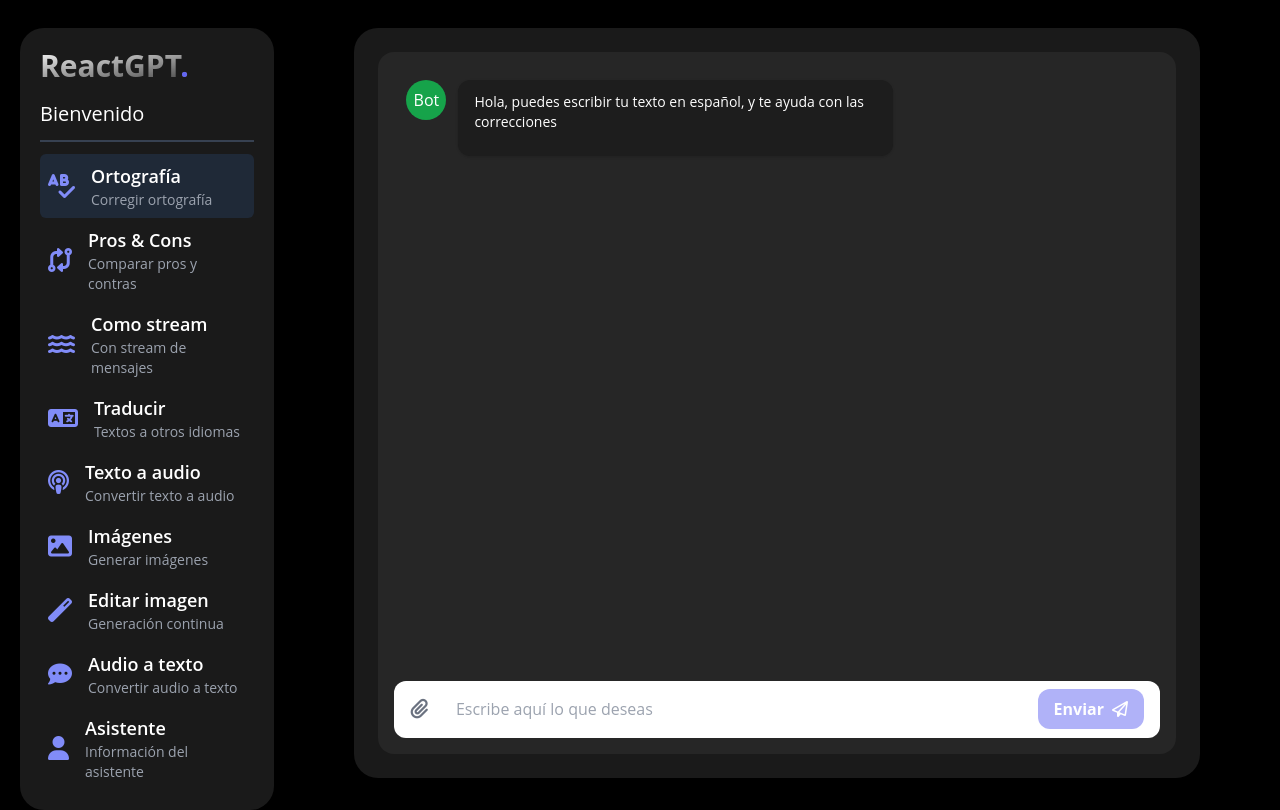
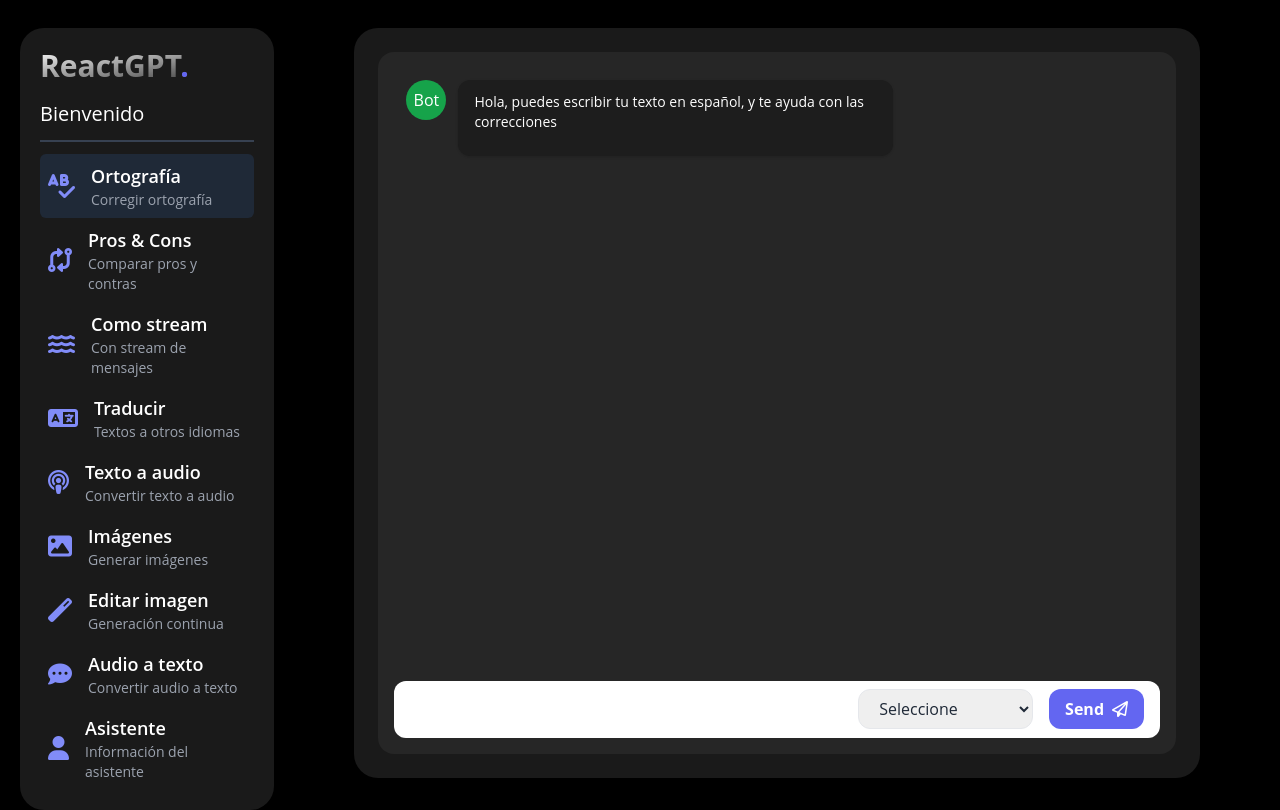
Before and after one commit to kkevin7/react-gpt, a React (Vite) app: page /orthography in a window 1280 px wide. Built offline with nearby package versions, Linux system fonts and the light colour scheme; the HTML template or start-up script is replaced by a standard one.

Commit message:
TextMessageBoxSelect added

```diff
--- /dev/null
+++ b/src/presentation/components/chat-input-boxes/TextMessageBoxSelect.tsx
@@ -0,0 +1,79 @@
+import React, { FormEvent, useState } from "react";
+
+interface Props {
+  onSendMessage: (message: string, setSelectedOption: string) => void;
+  placeholder?: string;
+  disableCorrections?: boolean;
+  options: Option[];
+}
+
+interface Option {
+  id: string;
+  text: string;
+}
+
+export const TextMessageBoxSelect = ({
+  onSendMessage,
+  placeholder,
+  disableCorrections = false,
+  options,
+}: Props) => {
+  const [message, setMessage] = useState("");
+  const [selectedOption, setSelectedOption] = useState<string>('')
+
+  const handleSendMessage = (event: FormEvent<HTMLFormElement>) => {
+    event.preventDefault();
+
+    if (message.trim().length === 0) return;
+
+    onSendMessage(message, selectedOption);
+    setMessage("");
+  };
+
+  return (
+    <form
+      onSubmit={handleSendMessage}
+      className="flex flex-row items-center h-16 rounded-xl bg-white w-full px-4"
+    >
+      <div className="flex-grow">
+        <div className="flex">
+          <input
+            type="text"
+            autoFocus
+            name="message"
+            className="w-full borer rounded-xl text-gray-800 focus:outline-none focus:border-indigo-300 pl-4 h-10"
+            placeholder={placeholder}
+            autoComplete={disableCorrections ? "on" : "off"}
+            autoCorrect={disableCorrections ? "on" : "off"}
+            spellCheck={disableCorrections ? "true" : "false"}
+            value={message}
+            onChange={(e) => setMessage(e.target.value)}
+          />
+
+          <select
+            name="select"
+            className="w-2/5 ml-5 border rounded-xl text-gray-800 focus:outline-none focus:border-indigo-300 pl-4 h-10"
+            value={selectedOption}
+            onChange={e => setSelectedOption(e.target.value)}
+          >
+            <option value="">{"Seleccione"}</option>
+            {options.map(({ id, text }) => (
+              <option key={id} value={id}>
+                {text}
+              </option>
+            ))}
+          </select>
+        </div>
+      </div>
+
+      <div className="ml-4">
+        <button className="btn-primary">
+          <span className="mr-2">Send</span>
+          <i className="fa-regular fa-paper-plane"></i>
+        </button>
+      </div>
+    </form>
+  );
+};
+
+export default TextMessageBoxSelect;
--- a/src/presentation/components/index.ts
+++ b/src/presentation/components/index.ts
@@ -4,3 +4,4 @@
 export * from "./loaders/TypingLoader";
 export * from "./chat-input-boxes/TextMessageBox"
 export * from "./chat-input-boxes/TextMessageBoxFile"
+export * from "./chat-input-boxes/TextMessageBoxSelect"
--- a/src/presentation/pages/orthography/OrthographyPage.tsx
+++ b/src/presentation/pages/orthography/OrthographyPage.tsx
@@ -5,6 +5,7 @@
   TypingLoader,
   TextMessageBox,
   TextMessageBoxFile,
+  TextMessageBoxSelect,
 } from "../../components";
 
 interface Message {
@@ -18,14 +19,14 @@
 
   const handlePost = async (text: string) => {
     setIsLoading(true);
-    setMessages((prev) => [...prev, { text: text, isGpt: false}]);
+    setMessages((prev) => [...prev, { text: text, isGpt: false }]);
 
     //TODO: UseCase
 
     setIsLoading(false);
 
     // TODO: Añadir el mensaje de isGPT en true
-  }
+  };
 
   return (
     <div className="chat-container">
@@ -55,9 +56,16 @@
         placeholder="Escribe aquí lo que deseas"
         disableCorrections
       /> */}
-      <TextMessageBoxFile
+      {/* <TextMessageBoxFile
         onSendMessage={handlePost}
         placeholder="Escribe aquí lo que deseas"
+      /> */}
+      <TextMessageBoxSelect
+        onSendMessage={() => console.log("click")}
+        options={[
+          { id: "1", text: "Hello" },
+          { id: "2", text: "Hello2" },
+        ]}
       />
     </div>
   );
```
